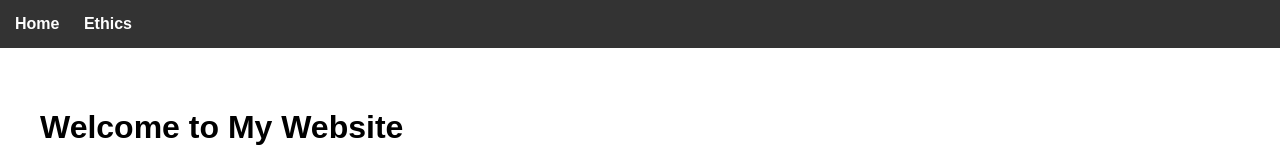
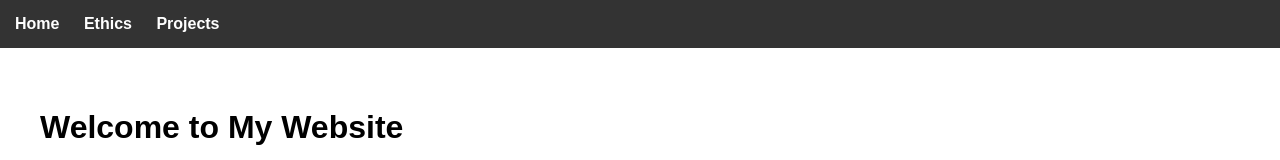
Before and after one commit to ashiftashin-stack/ashiftashin-stack.github.io, a plain HTML site: page index.html in a window 1280 px wide. Shown: the top 160 px of the page. Drawn offline with Linux system fonts and the light colour scheme.

Commit message:
Update index.html

```diff
--- a/index.html
+++ b/index.html
@@ -48,6 +48,7 @@
 <header>
     <a href="index.html">Home</a>
     <a href="ethic.html">Ethics</a>
+    <a href="project.html">Projects</a>
 </header>
 
 <div class="container">
```
